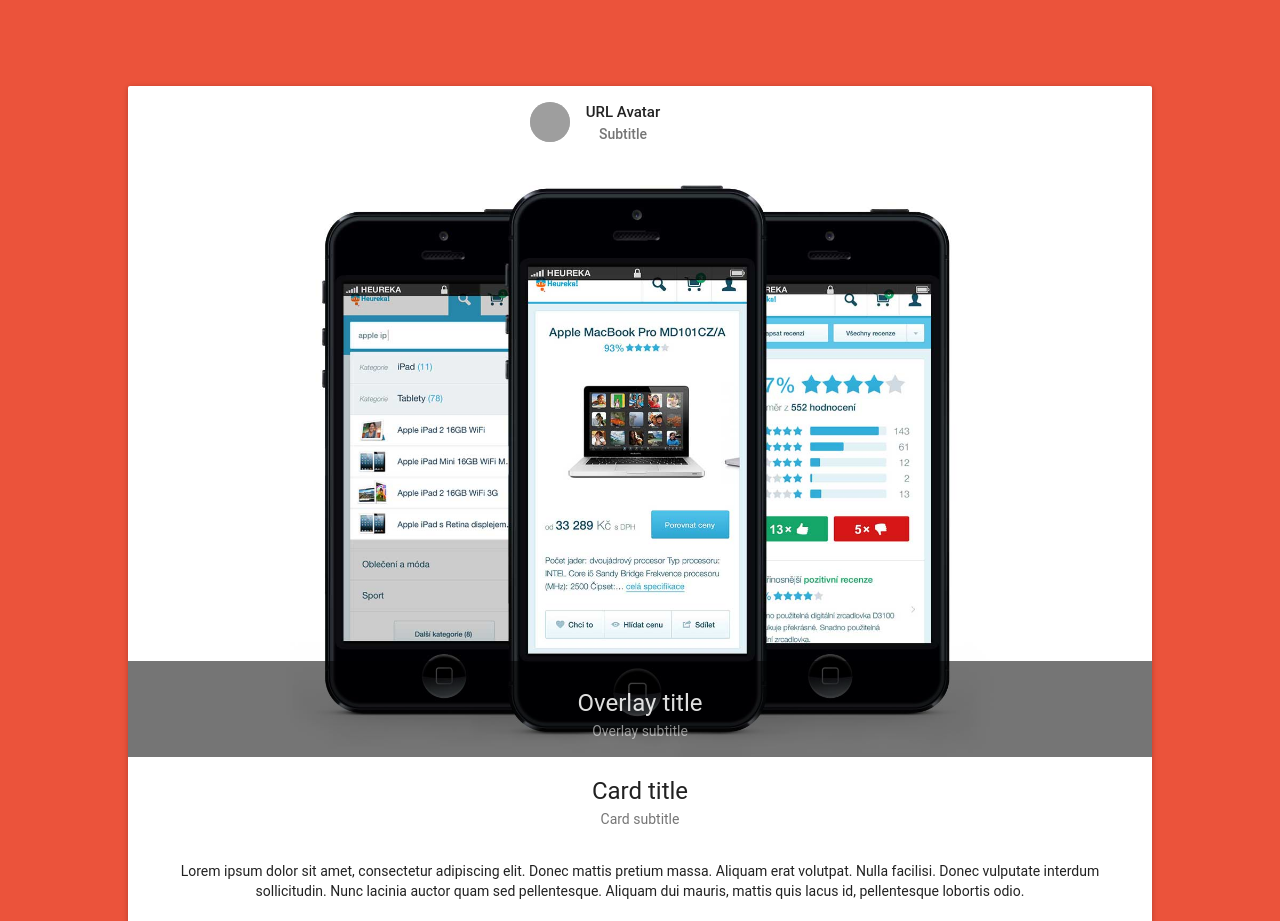
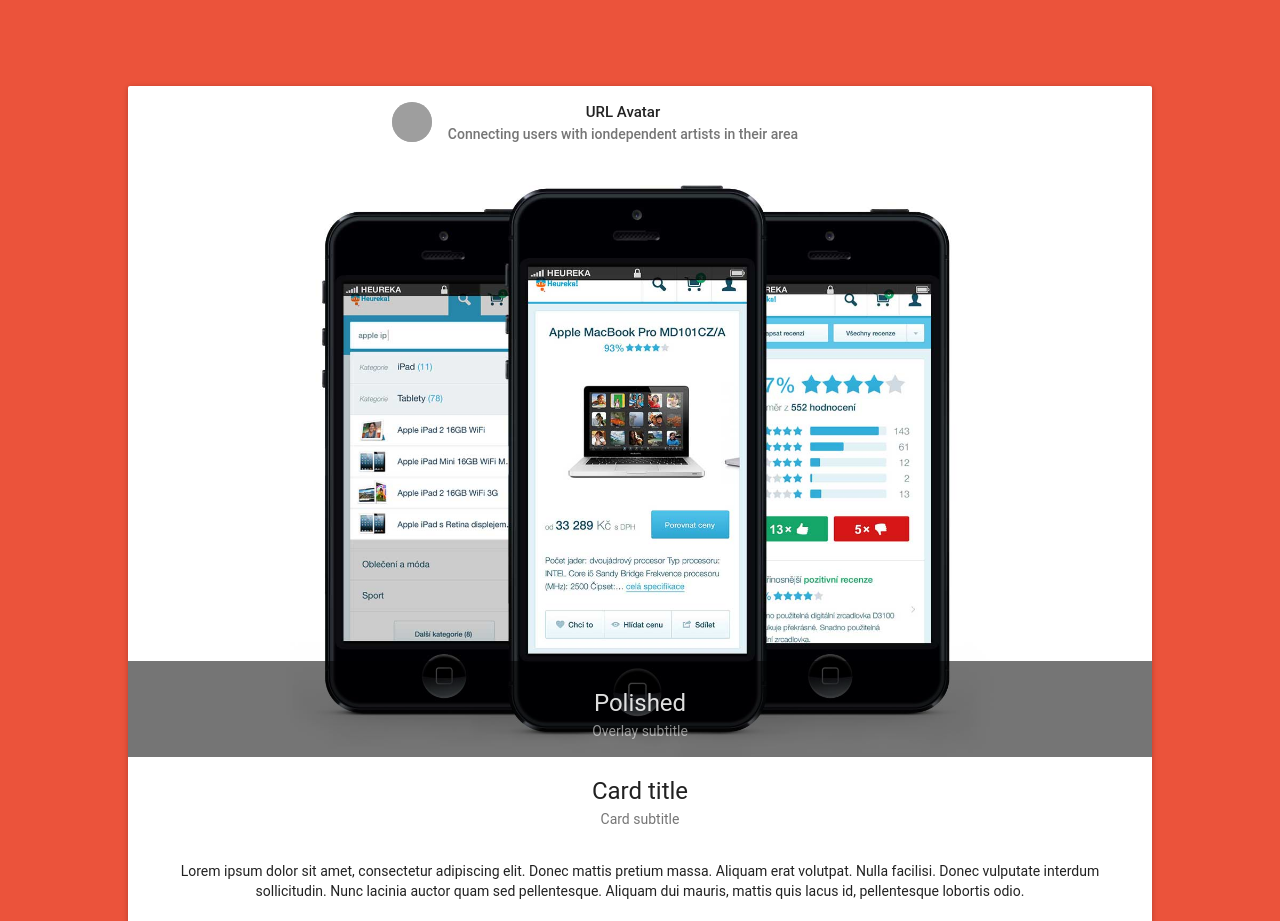
Before and after one commit to jcpace/port, a React (Create React App) app: page / in a window 1280 px wide. Shown: the part 4320-5241 px from the top of the page. Built offline with nearby package versions, Linux system fonts and the light colour scheme; grey boxes are pictures that could not be loaded.

Commit message:
text in project card

```diff
--- a/src/components/card.js
+++ b/src/components/card.js
@@ -15,11 +15,11 @@
   <Card className="card">
     <CardHeader
       title="URL Avatar"
-      subtitle="Subtitle"
+      subtitle="Connecting users with iondependent artists in their area"
       avatar="images/jsa-128.jpg"
     />
     <CardMedia
-      overlay={<CardTitle title="Overlay title" subtitle="Overlay subtitle" />}
+      overlay={<CardTitle title="Polished" subtitle="Overlay subtitle" />}
     >
       <img src={image} alt="" />
     </CardMedia>
```
